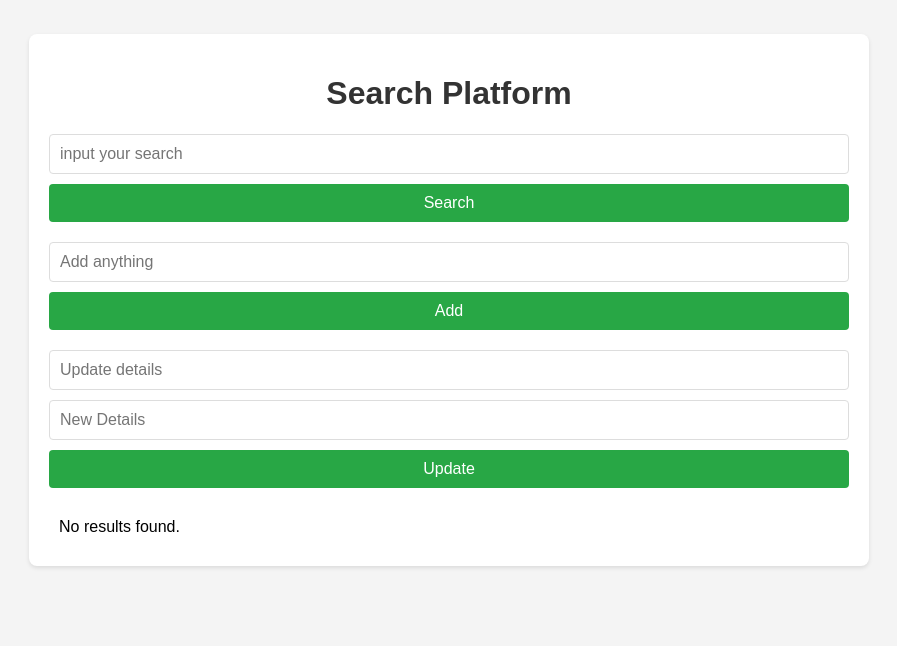
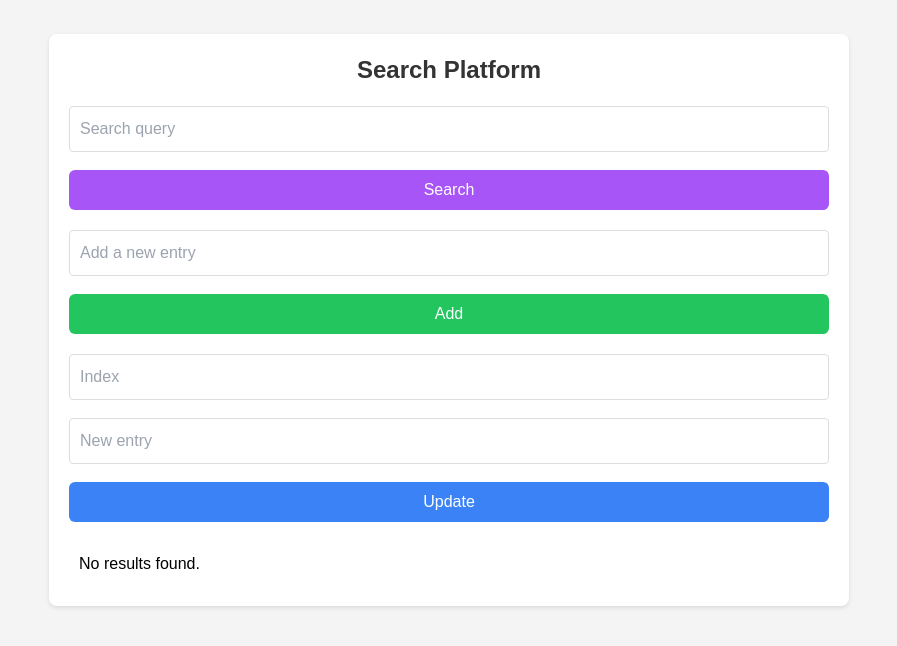
Before and after one commit to divi-code/basic-react-search, a React (Create React App) app in the folder my-search-platform/: page / in a window 1280 px wide. Shown: the part 116-762 px from the top of the page, without its empty margins (191-1088 px from the left). Built offline with nearby package versions, Linux system fonts and the light colour scheme.

Commit message:
Tailwind-CSS-Styling

```diff
--- a/my-search-platform/src/App.js
+++ b/my-search-platform/src/App.js
@@ -9,8 +9,8 @@ function App() {
   const [results, setResults] = useState([]);
 
   return (
-    <div className="container">
-      <h1>Search Platform</h1>
+    <div className="container mx-auto p-4 bg-white shadow-md rounded-lg">
+      <h1 className="text-2xl font-bold text-center mb-4">Search Platform</h1>
       <SearchInput setResults={setResults} />
       <AddPanel />
       <UpdatePanel />
--- a/my-search-platform/src/components/AddPanel.js
+++ b/my-search-platform/src/components/AddPanel.js
@@ -10,14 +10,26 @@ const AddPanel = () => {
   };
 
   return (
-    <form onSubmit={(e) => { e.preventDefault(); handleAdd(); }}>
+    <form
+      onSubmit={(e) => {
+        e.preventDefault();
+        handleAdd();
+      }}
+      className="flex flex-col space-y-2 mb-4"
+    >
       <input
         type="text"
         value={entry}
         onChange={(e) => setEntry(e.target.value)}
-        placeholder="Add anything"
+        placeholder="Add a new entry"
+        className="p-2 border rounded-md"
       />
-      <button type="submit">Add</button>
+      <button
+        type="submit"
+        className="p-2 bg-green-500 text-white rounded-md hover:bg-green-600"
+      >
+        Add
+      </button>
     </form>
   );
 };
--- a/my-search-platform/src/components/SearchInput.js
+++ b/my-search-platform/src/components/SearchInput.js
@@ -10,14 +10,26 @@ const SearchInput = ({ setResults }) => {
   };
 
   return (
-    <form onSubmit={(e) => { e.preventDefault(); handleSearch(); }}>
+    <form
+      onSubmit={(e) => {
+        e.preventDefault();
+        handleSearch();
+      }}
+      className="flex flex-col space-y-2 mb-4"
+    >
       <input
         type="text"
         value={query}
         onChange={(e) => setQuery(e.target.value)}
-        placeholder="input your search"
+        placeholder="Search query"
+        className="p-2 border rounded-md"
       />
-      <button type="submit">Search</button>
+      <button
+        type="submit"
+        className="p-2 bg-purple-500 text-white rounded-md hover:bg-purple-600"
+      >
+        Search
+      </button>
     </form>
   );
 };
--- a/my-search-platform/src/components/SearchResults.js
+++ b/my-search-platform/src/components/SearchResults.js
@@ -2,11 +2,15 @@ import React from 'react';
 
 const SearchResult = ({ results }) => {
   return (
-    <div className="results">
+    <div className="results mt-4">
       {results.length > 0 ? (
-        results.map((result, index) => <div key={index}>{result}</div>)
+        results.map((result, index) => (
+          <div key={index} className="p-2 border-b last:border-none">
+            {result}
+          </div>
+        ))
       ) : (
-        <div>No results found.</div>
+        <div className="p-2">No results found.</div>
       )}
     </div>
   );
--- a/my-search-platform/src/components/UpdatePanel.js
+++ b/my-search-platform/src/components/UpdatePanel.js
@@ -12,20 +12,33 @@ const UpdatePanel = () => {
   };
 
   return (
-    <form onSubmit={(e) => { e.preventDefault(); handleUpdate(); }}>
+    <form
+      onSubmit={(e) => {
+        e.preventDefault();
+        handleUpdate();
+      }}
+      className="flex flex-col space-y-2 mb-4"
+    >
       <input
         type="number"
         value={index}
         onChange={(e) => setIndex(e.target.value)}
-        placeholder="Update details"
+        placeholder="Index"
+        className="p-2 border rounded-md"
       />
       <input
         type="text"
         value={newEntry}
         onChange={(e) => setNewEntry(e.target.value)}
-        placeholder="New Details"
+        placeholder="New entry"
+        className="p-2 border rounded-md"
       />
-      <button type="submit">Update</button>
+      <button
+        type="submit"
+        className="p-2 bg-blue-500 text-white rounded-md hover:bg-blue-600"
+      >
+        Update
+      </button>
     </form>
   );
 };
--- a/my-search-platform/src/index.css
+++ b/my-search-platform/src/index.css
@@ -1,13 +1,5 @@
-body {
-  margin: 0;
-  font-family: -apple-system, BlinkMacSystemFont, 'Segoe UI', 'Roboto', 'Oxygen',
-    'Ubuntu', 'Cantarell', 'Fira Sans', 'Droid Sans', 'Helvetica Neue',
-    sans-serif;
-  -webkit-font-smoothing: antialiased;
-  -moz-osx-font-smoothing: grayscale;
-}
+/* src/index.css */
 
-code {
-  font-family: source-code-pro, Menlo, Monaco, Consolas, 'Courier New',
-    monospace;
-}
+@tailwind base;
+@tailwind components;
+@tailwind utilities;
```
Also changed, not shown: my-search-platform/src/index.js (+4 -4 lines), my-search-platform/src/reportWebVitals.js (line endings or trailing spaces).
